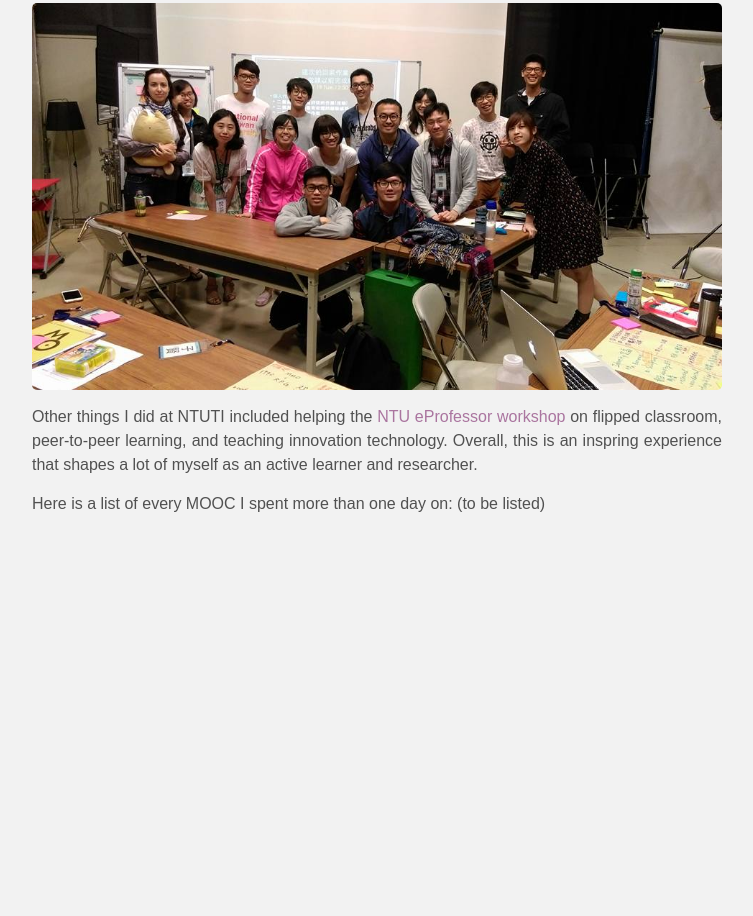
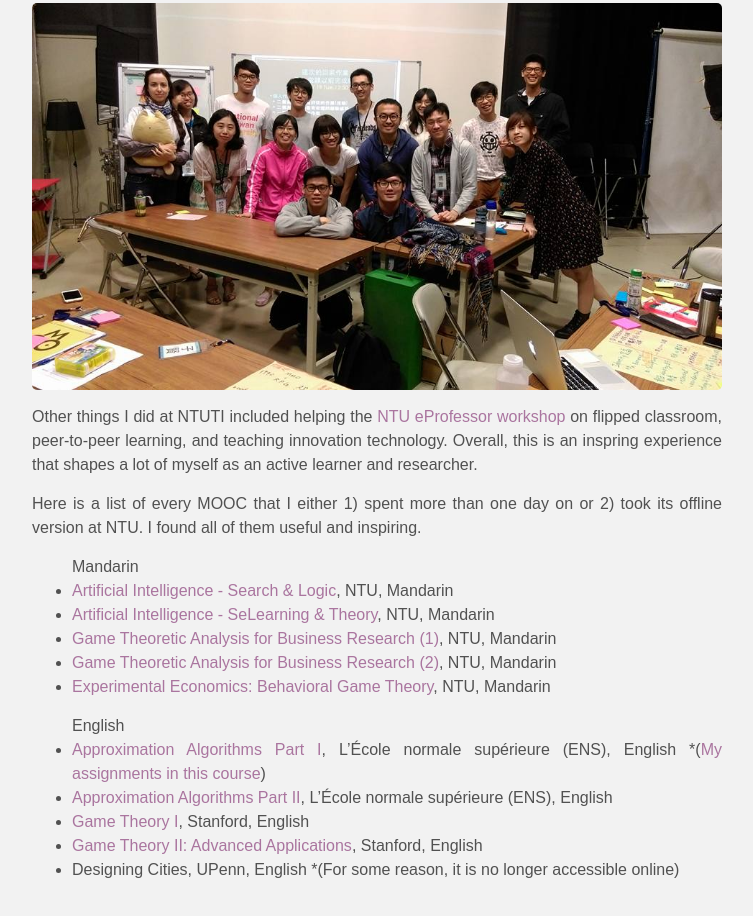
Before and after one commit to shaohengko/old-website-backup, a plain HTML site: page mooc/index.html in a window 1280 px wide. Shown: the part 1643-2559 px from the top of the page, without its empty margins (283-1036 px from the left). Before the commit the page ends 2279 px from the top, so only its background shows below. Drawn offline with nearby package versions, Linux system fonts and the light colour scheme; some packages are replaced by stand-ins of ours; a script that the page names is missing.

Commit message:
update moocs

```diff
--- a/mooc/index.html
+++ b/mooc/index.html
@@ -718,8 +718,23 @@ $
 
 <p>Other things I did at NTUTI included helping the <a href="https://tl.hku.hk/2017/05/eprofessors-at-the-national-taiwan-university/" target="_blank">NTU eProfessor workshop</a> on flipped classroom, peer-to-peer learning, and teaching innovation technology. Overall, this is an inspring experience that shapes a lot of myself as an active learner and researcher.</p>
 
-<p>Here is a list of every MOOC I spent more than one day on:
-(to be listed)</p>
+<p>Here is a list of every MOOC that I either 1) spent more than one day on or 2) took its offline version at NTU. I found all of them useful and inspiring.<br>
+  <ul> Mandarin
+    <li><a href="https://www.coursera.org/learn/rengong-zhineng" target="_blank">Artificial Intelligence - Search & Logic</a>, NTU, Mandarin</li>
+    <li><a href="https://www.coursera.org/learn/ai2" target="_blank">Artificial Intelligence - SeLearning & Theory</a>, NTU, Mandarin</li>
+    <li><a href="https://www.coursera.org/learn/gabr" target="_blank">Game Theoretic Analysis for Business Research (1)</a>, NTU, Mandarin</li>
+    <li><a href="https://www.coursera.org/learn/infoecon" target="_blank">Game Theoretic Analysis for Business Research (2)</a>, NTU, Mandarin</li>
+    <li><a href="https://www.coursera.org/learn/shiyan-jingji-xue" target="_blank">Experimental Economics: Behavioral Game Theory</a>, NTU, Mandarin</li>
+  </ul>
+  <ul> English
+    <li><a href="https://www.coursera.org/learn/approximation-algorithms-part-1/" target="_blank">Approximation Algorithms Part I</a>, L’École normale supérieure (ENS), English *(<a href="/documents/mooc/aa_assignments.zip" target="_blank">My assignments in this course</a>)</li>
+    <li><a href="https://www.coursera.org/learn/approximation-algorithms-part-2/" target="_blank">Approximation Algorithms Part II</a>, L’École normale supérieure (ENS), English</li>
+    <li><a href="https://www.coursera.org/learn/game-theory-1" target="_blank">Game Theory I</a>, Stanford, English</li>
+    <li><a href="https://www.coursera.org/learn/game-theory-2" target="_blank">Game Theory II: Advanced Applications</a>, Stanford, English</li>
+    <li>Designing Cities, UPenn, English *(For some reason, it is no longer accessible online)</li>
+
+  </ul>
+</p>
 
 </div>
 
```
Also changed, not shown: 1 other file.
